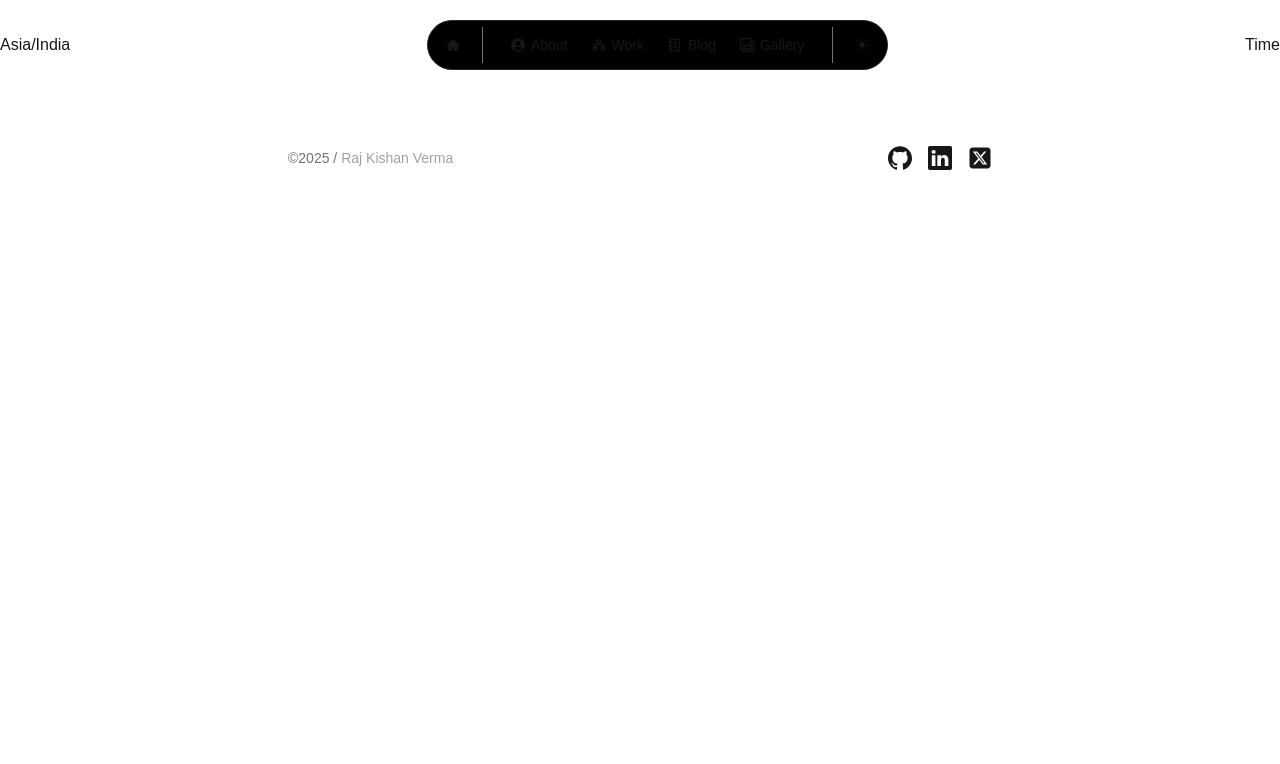
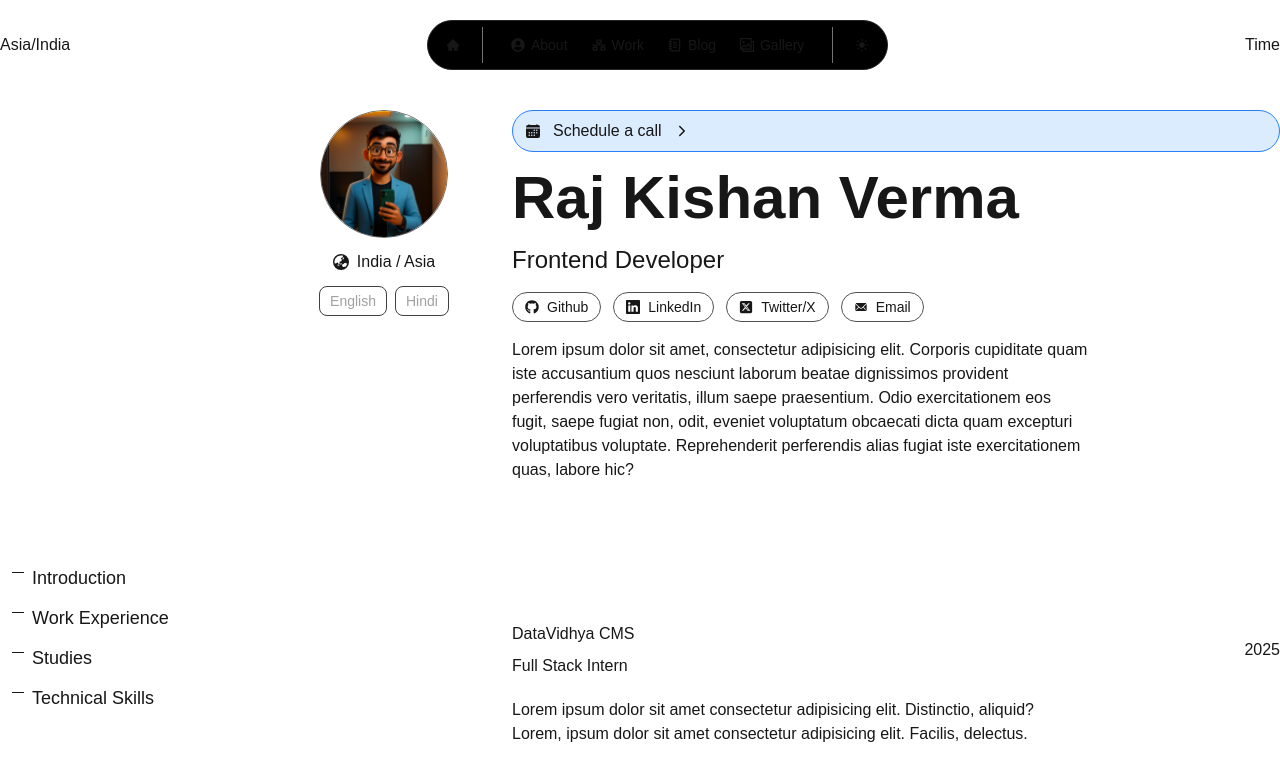
Before and after one commit to RajKishan1/portfolio, a Next.js app: page /about in a window 1280 px wide. Shown: the top 764 px of the page. Built offline with nearby package versions, Linux system fonts and the light colour scheme.

Commit message:
fix:about page

```diff
--- a/src/app/(Routes)/about/page.tsx
+++ b/src/app/(Routes)/about/page.tsx
@@ -1,9 +1,53 @@
-import React from 'react'
-
+import AboutDetail from "@/components/about/AboutDetail";
+import React from "react";
+import { FaEarthAsia } from "react-icons/fa6";
+interface prop {
+  text: string;
+}
+const Title = ({ text }: prop) => {
+  return (
+    <a className="flex items-center gap-2 text-lg">
+      <hr className="size-3" />
+      {text}
+    </a>
+  );
+};
 const page = () => {
   return (
-    <div></div>
-  )
-}
+    <div className="flex min-h-[80vh]">
+      <div className="w-1/5 flex items-center pl-3">
+        <div className="flex flex-col gap-3">
+          <Title text="Introduction" />
+          <Title text="Work Experience" />
+          <Title text="Studies" />
+          <Title text="Technical Skills" />
+        </div>
+      </div>
+      <div className="w-1/5 ">
+        <div className="flex  flex-col gap-3 items-center">
+          <img
+            src="/me.png"
+            className="size-32 rounded-full border border-neutral-500 "
+            alt="my pic"
+          />
+          <span className="flex items-center gap-2">
+            <FaEarthAsia />
+            India / Asia
+          </span>
+          <span className="flex gap-2">
+            <div className="py-1 px-2.5 rounded-lg border-[1px] border-neutral-700 text-neutral-400 text-sm ">
+              English
+            </div>
+            <div className="py-1 px-2.5 rounded-lg border-[1px] border-neutral-700 text-neutral-400 text-sm ">
+              Hindi
+            </div>
+          </span>
+        </div>
+      </div>
+      <AboutDetail />
 
-export default page
+    </div>
+  );
+};
+
+export default page;
--- /dev/null
+++ b/src/components/about/AboutDetail.tsx
@@ -0,0 +1,58 @@
+import React from "react";
+import { IoCalendar } from "react-icons/io5";
+import { IoIosArrowForward } from "react-icons/io";
+import { FaGithub } from "react-icons/fa";
+import { BsLinkedin } from "react-icons/bs";
+import { FaSquareXTwitter } from "react-icons/fa6";
+import { IoIosMail } from "react-icons/io";
+import WorkExperience from "./WorkExperience";
+import Studies from "./Studies";
+
+const Class =
+  "px-3 py-1 rounded-full text-sm flex items-center border border-neutral-600 gap-2 hover:bg-neutral-700/20";
+const AboutDetail = () => {
+  return (
+    <div className="w-full  flex-1 ">
+      <div className="flex items-center gap-3 px-3 py-2 rounded-full bg-blue-400/20 border border-blue-500 ">
+        <IoCalendar />
+        Schedule a call
+        <IoIosArrowForward />
+      </div>
+      <div className="flex flex-col gap-4 mt-4">
+        <h1 className="font-black text-6xl ">Raj Kishan Verma</h1>
+        <h2 className="text-2xl ">Frontend Developer</h2>
+        <div className="flex items-center gap-3">
+          <div className={Class}>
+            <FaGithub />
+            Github
+          </div>
+          <div className={Class}>
+            <BsLinkedin />
+            LinkedIn
+          </div>
+          <div className={Class}>
+            <FaSquareXTwitter />
+            Twitter/X
+          </div>
+          <div className={Class}>
+            <IoIosMail />
+            Email
+          </div>
+        </div>
+        <p className="w-3/4 text-left">
+          Lorem ipsum dolor sit amet, consectetur adipisicing elit. Corporis
+          cupiditate quam iste accusantium quos nesciunt laborum beatae
+          dignissimos provident perferendis vero veritatis, illum saepe
+          praesentium. Odio exercitationem eos fugit, saepe fugiat non, odit,
+          eveniet voluptatum obcaecati dicta quam excepturi voluptatibus
+          voluptate. Reprehenderit perferendis alias fugiat iste exercitationem
+          quas, labore hic?
+        </p>
+      </div>
+      <WorkExperience />
+      <Studies />
+    </div>
+  );
+};
+
+export default AboutDetail;
--- /dev/null
+++ b/src/components/about/Studies.tsx
@@ -0,0 +1,27 @@
+import React from "react";
+interface prop {
+  title: string;
+  subtitle: string;
+}
+const Module = ({ title, subtitle }: prop) => {
+  return (
+    <div className="flex flex-col gap-1 my-4">
+      <h5 className="text-xl font-bold ">{title}</h5>
+      <p className="text-sm text-neutral-500 font-normal">{subtitle}</p>
+    </div>
+  );
+};
+const Studies = () => {
+  return (
+    <div className="mt-20">
+      <h1 className="text-4xl text-white font-bold">Studies</h1>
+      <Module
+        title="Jan Nayak Chandrasekhar University"
+        subtitle="Bachelor of Computer Application"
+      />
+      <Module title="RK Mission School " subtitle="Intermediate" />
+    </div>
+  );
+};
+
+export default Studies;
--- /dev/null
+++ b/src/components/about/TechnicalSkill.tsx
@@ -0,0 +1,7 @@
+import React from "react";
+
+const TechnicalSkill = () => {
+  return <div></div>;
+};
+
+export default TechnicalSkill;
--- /dev/null
+++ b/src/components/about/WorkExperience.tsx
@@ -0,0 +1,31 @@
+import React from "react";
+
+const WorkExperience = () => {
+  return (
+    <div className="flex flex-col gap-5 mt-20">
+      <h1 className="text-4xl font-bold text-white">Work Experience</h1>
+      <div className="flex justify-between items-center">
+        <div className="flex flex-col gap-2 ">
+          <h3>DataVidhya CMS</h3>
+          <p>Full Stack Intern</p>
+        </div>
+        <div>2025</div>
+      </div>
+      <div>
+        <ul>
+          <li>
+            Lorem ipsum dolor sit amet consectetur adipisicing elit. Distinctio,
+            aliquid?
+          </li>
+          <li>
+            Lorem, ipsum dolor sit amet consectetur adipisicing elit. Facilis,
+            delectus.
+          </li>
+        </ul>
+      </div>
+      <img src="/me.png" className="h-32 w-56 " alt="" />
+    </div>
+  );
+};
+
+export default WorkExperience;
```
